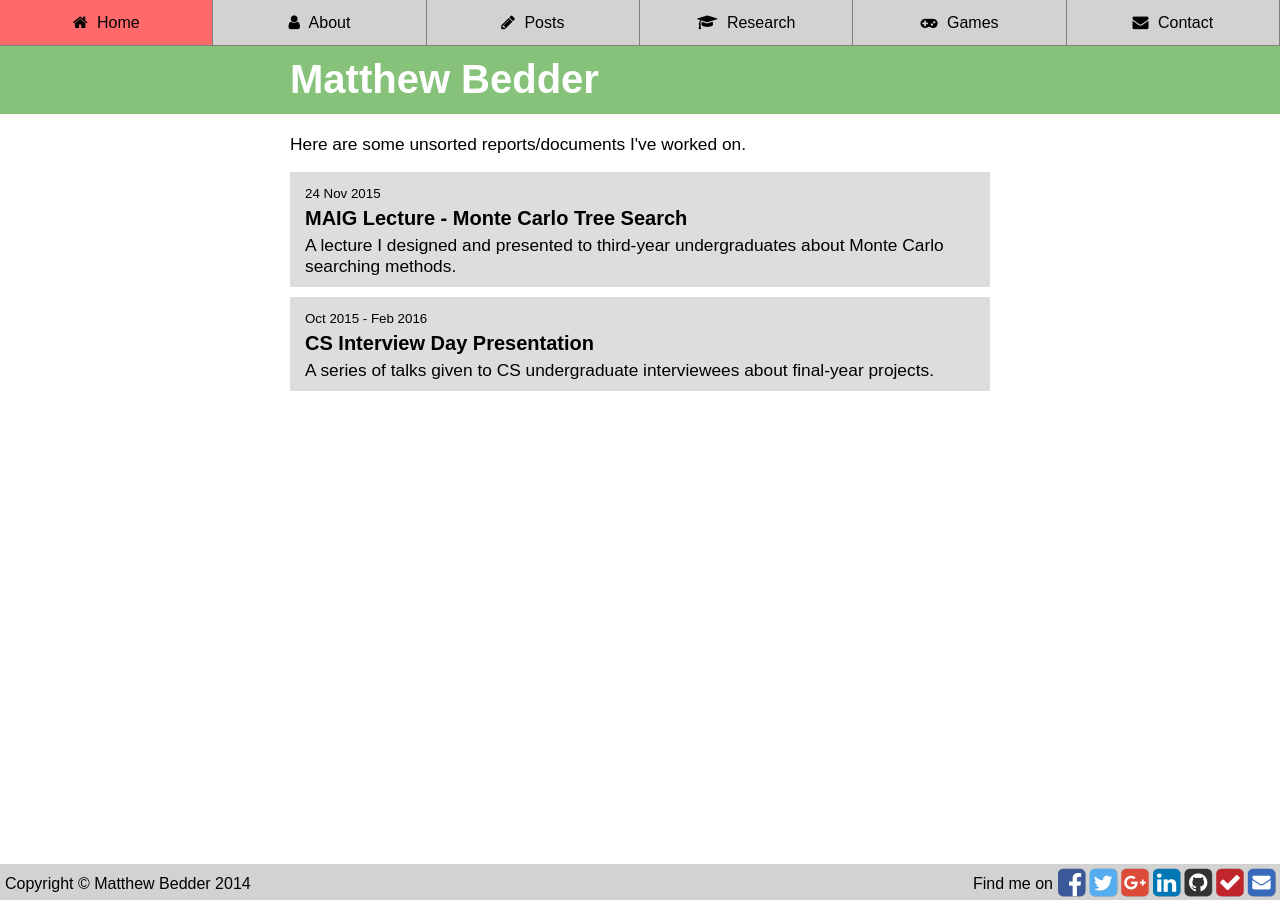
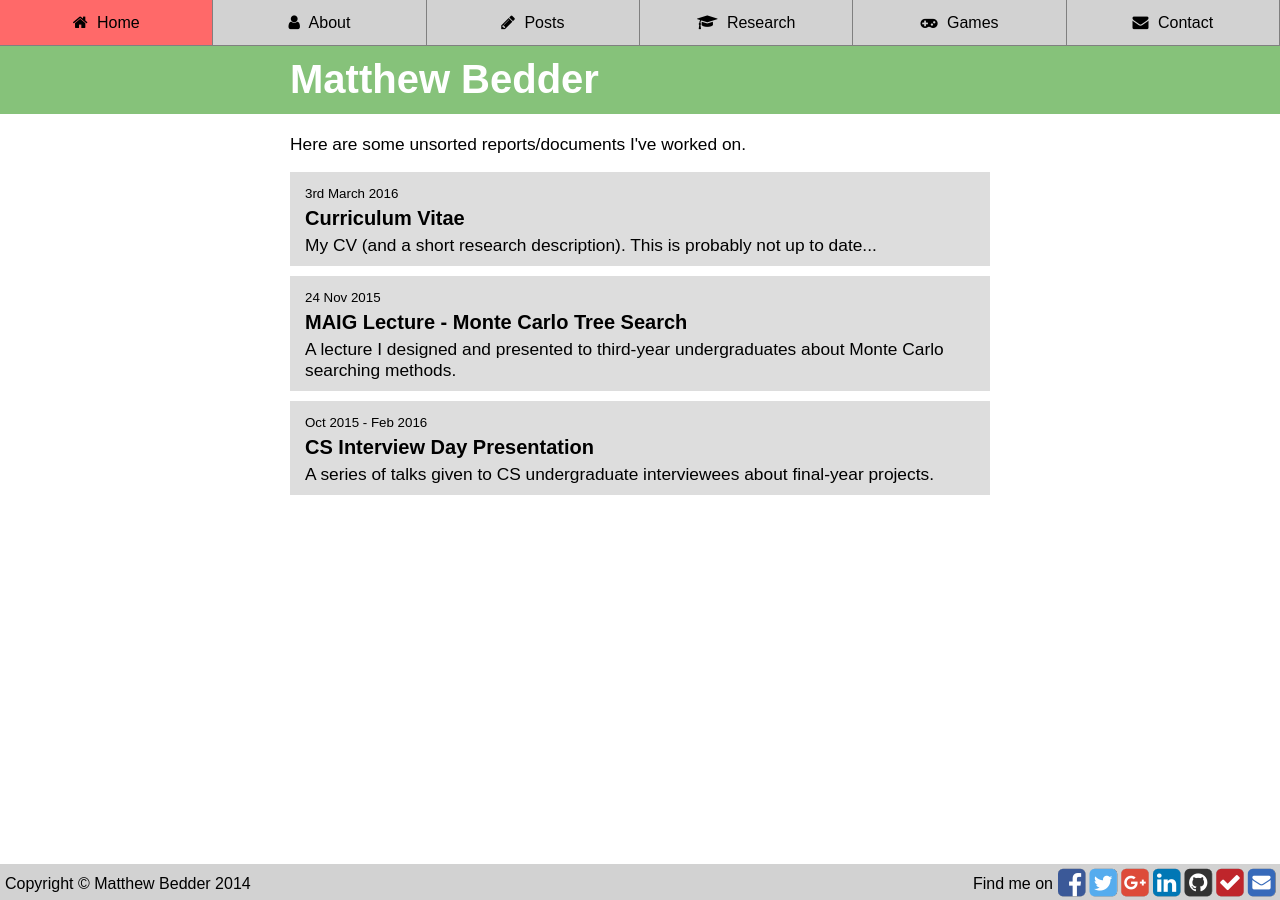
Before and after one commit to bedder/bedder.github.io, a Jekyll site: the page built from misc/index.html, in a window 1280 px wide. Built offline with Jekyll 4.4.1, drawn with Linux system fonts in a browser that asks for light colours; nearby versions of some CDN libraries.

Commit message:
Added CV to misc listing

```diff
--- a/misc/index.html
+++ b/misc/index.html
@@ -7,6 +7,13 @@ additionalstyle: |
 <p>Here are some unsorted reports/documents I've worked on.</p>
 
 <ul id="posts">
+	<div class="postEntry">
+		<a href="{{site.baseurl}}/about/cv/MatthewBedder-20160311.pdf">
+			<p class="date">3rd March 2016</p>
+			<p class="title">Curriculum Vitae</p>
+			<p>My CV (and a short research description). This is probably not up to date...</p>
+		</a>
+	</div>
 	<div class="postEntry">
 		<a href="maig/mcts-2015.pdf">
 			<p class="date">24 Nov 2015</p>
```
